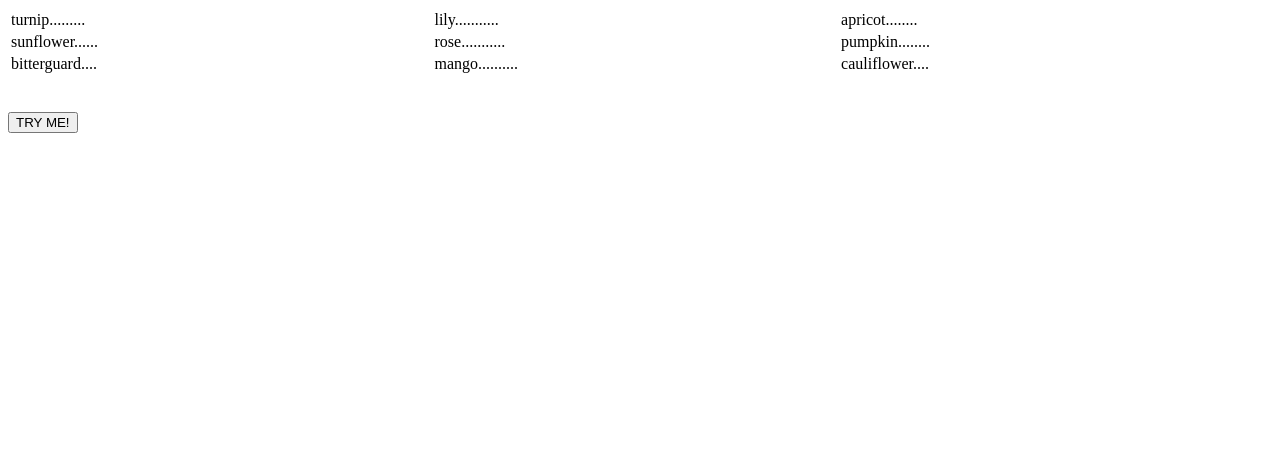
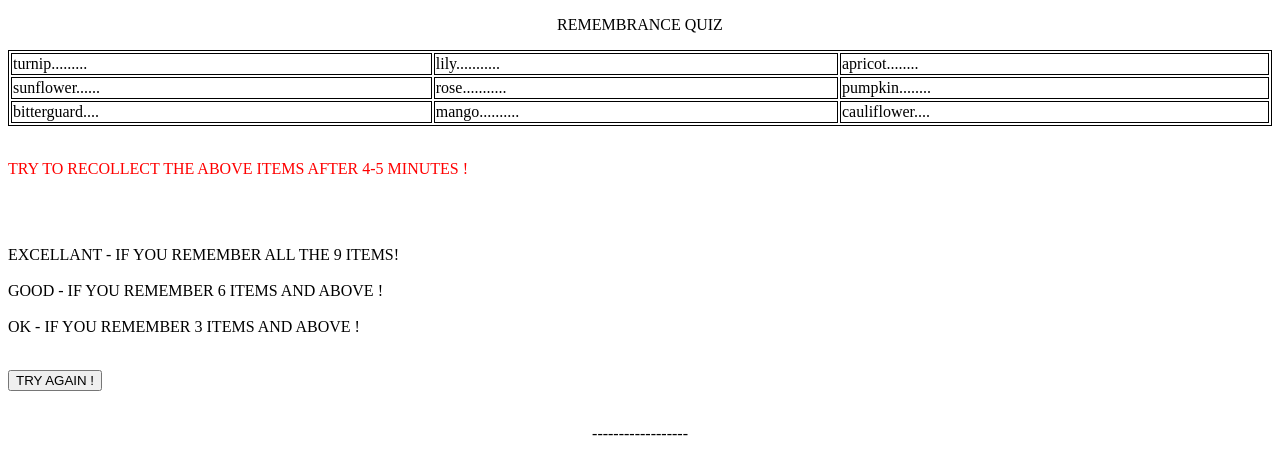
Before and after one commit to sunrama09/Remembrance, a plain HTML site: page index.html in a window 1280 px wide. Drawn offline with Linux system fonts and the light colour scheme.

Commit message:
added more explanation

```diff
--- a/index.html
+++ b/index.html
@@ -4,18 +4,24 @@
 <head>
   <meta charset="UTF-8">
   <meta name="viewport" content="width=device-width, initial-scale=1.0">
-  <title>Document</title>
+  <title>REMEMBRANCE CAPACITY</title>
 
   <link rel="stylesheet" href="styles.css" </head>
 
 <body>
+  <p class="a"> REMEMBRANCE QUIZ</p>
 
 
   <table id='secondTable' style="width:100%">
 
-  </table><br><br>
-  <button id="tryMe" onclick="refreshRows()">TRY ME!</button>
+  </table><br>
+  <p style="color: red;"> TRY TO RECOLLECT THE ABOVE ITEMS AFTER 4-5 MINUTES !</p><br><br>
 
+  <p> EXCELLANT - IF YOU REMEMBER ALL THE 9 ITEMS!<br><br> GOOD - IF YOU REMEMBER 6 ITEMS AND ABOVE !<br><br> OK - IF
+    YOU
+    REMEMBER 3 ITEMS AND ABOVE ! </p><br>
+  <button id="Try again !" onclick="refreshRows()">TRY AGAIN !</button><br><br>
+  <p class="a"> ------------------</p>
   <script src="index.js"></script>
 </body>
 
--- a/styles.css
+++ b/styles.css
@@ -0,0 +1,10 @@
+table,
+th,
+td {
+  border: 1px solid;
+
+}
+
+p.a {
+  text-align: center;
+}
```
